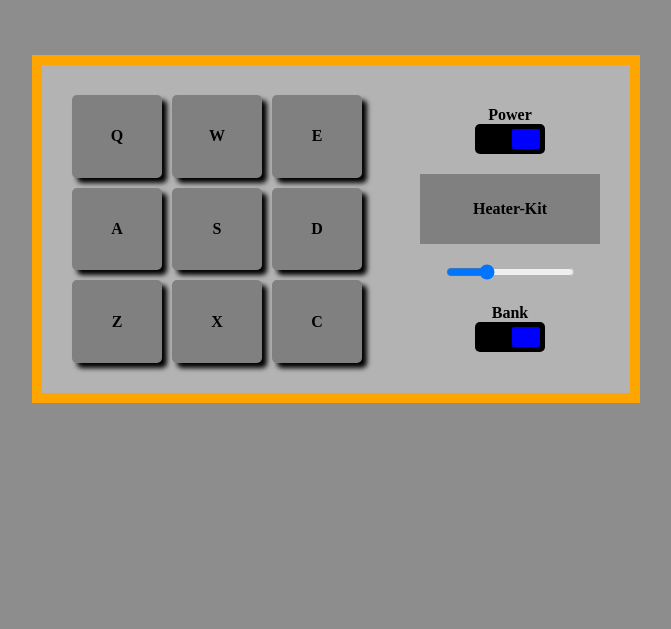
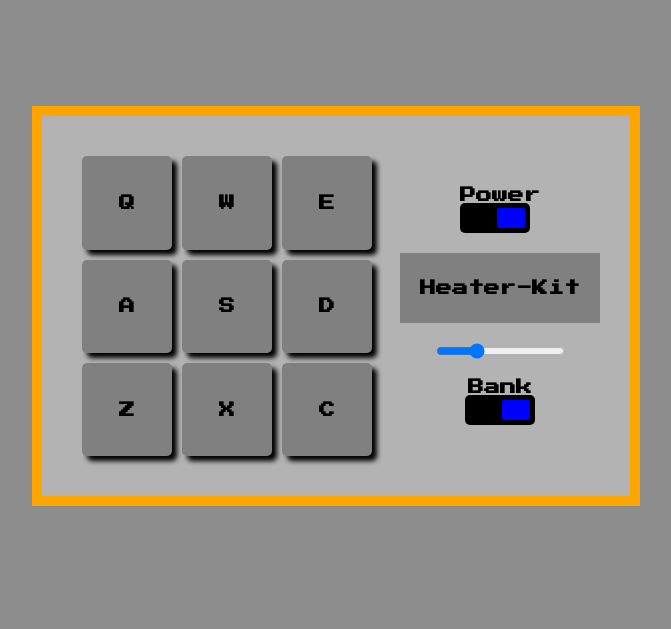
Before and after one commit to Sumit-Dwivedi/Drum-machine, a plain HTML site: page index.html in a window 1280 px wide. Shown: the part 171-800 px from the top of the page, without its empty margins (304-975 px from the left). Drawn offline with Linux system fonts and the light colour scheme.

Commit message:
Second commit

```diff
--- a/index.css
+++ b/index.css
@@ -10,11 +10,14 @@ body{
 .section{
     height: 100vh;
     display: flex;
+    flex-direction: column;
+    justify-content: space-evenly;
     align-items: center;
+    font-family: 'Press Start 2P', system-ui;
 }
 .drum{
     width: 38em;
-    height: calc(100vh/2.3);
+    height: calc(100vh/2);
     display: flex;
     justify-content: space-between;
     padding: 30px;
@@ -26,6 +29,7 @@ body{
     grid-template-columns: 1fr 1fr 1fr;
     grid-template-rows: 1fr 1fr 1fr;
     gap:10px;
+    padding: 10px;
 }
 .keys div{
     width: 90px;
@@ -56,7 +60,7 @@ body{
     display: flex;
     justify-content: center;
     align-items: center;
-    width: 180px;
+    width: 200px;
     height: 70px;
     background-color: #808080;
 }
--- a/index.html
+++ b/index.html
@@ -3,11 +3,16 @@
 <head>
     <meta charset="UTF-8">
     <meta name="viewport" content="width=device-width, initial-scale=1.0">
+    <link rel="preconnect" href="https://fonts.googleapis.com">
+    <link rel="preconnect" href="https://fonts.googleapis.com">
+    <link rel="preconnect" href="https://fonts.gstatic.com" crossorigin>
+    <link href="https://fonts.googleapis.com/css2?family=Press+Start+2P&display=swap" rel="stylesheet">
     <link rel="stylesheet" href="index.css">
     <title>Drum</title>
 </head>
 <body>
     <div class="section">
+        <h1>DRUM MACHINE</h1>
         <div class="drum">
             <section class="keys">
                 <div class="Q" onclick="start('Q','Heater-1')">
```
